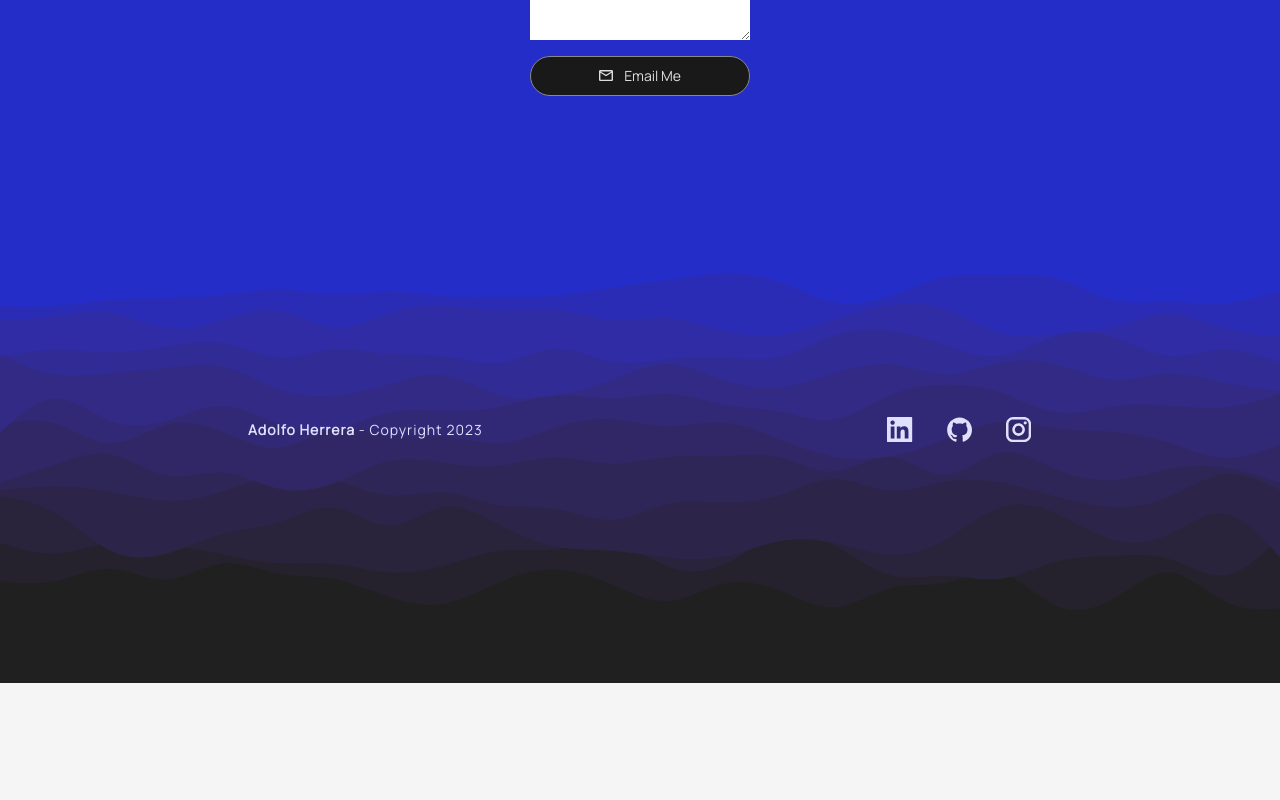
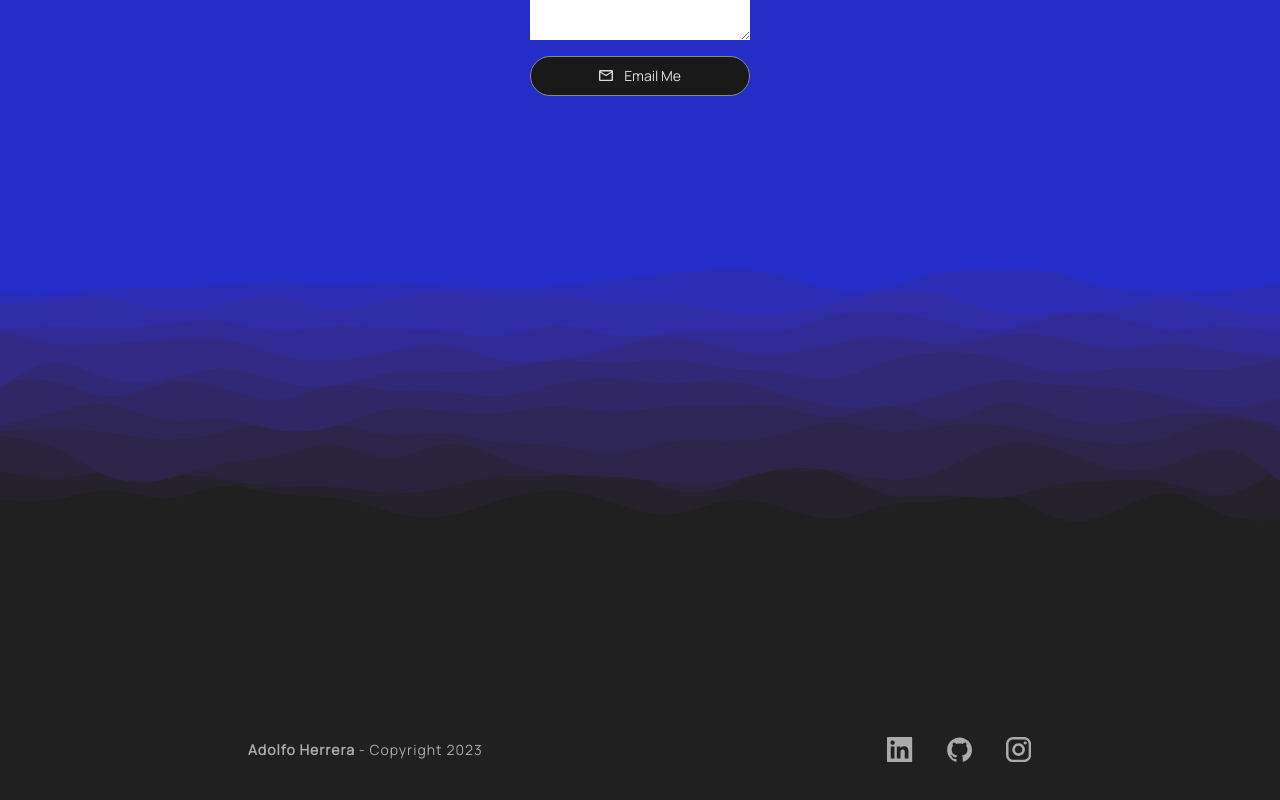
Before and after one commit to Wolfushima/portfolio, a React (Create React App) app: page / in a window 1280 px wide. Shown: the part 5832-6632 px from the top of the page. Before the commit the page ends 6515 px from the top, so only its background shows below. Built offline with nearby package versions, Linux system fonts and the light colour scheme; a web font is replaced by a local one.

Commit message:
style: Change layout of Footer component

```diff
--- a/src/components/Footer.jsx
+++ b/src/components/Footer.jsx
@@ -6,7 +6,9 @@ import { ReactComponent as LayeredWavesSVG } from '../assets/home/layered-waves-
 
 const Footer = () => (
   <footer id="footer" className="footer">
-    <LayeredWavesSVG className="footer__layered-waves" />
+    <div className="svg-divider-top">
+      <LayeredWavesSVG className="footer__shape-divider-top" />
+    </div>
     <div className="footer__wrapper">
       <div className="footer__container">
         <div className="footer__author">
--- a/src/sass/_footer.scss
+++ b/src/sass/_footer.scss
@@ -1,24 +1,31 @@
 .footer {
-  background-color: #292d7b;
-  background-image:
-  linear-gradient(to right, rgb(16, 67, 142, 0.6) 0%, rgb(8, 79, 74, 0.6) 100%),
-  url('../assets/home/stars-background.jpg');
-  background-position: center;
-  background-size: cover;
   position: relative;
+  background-color: #202020;
   /* svg margin fix */
-  &::after {
-    content: '';
-    position: absolute;
-    height: 4px;
+  .svg-divider-top {
+    height: 20rem;
     width: 100%;
-    background-color: #242dc7;
-    top: -2px;
+    position: relative;
+    &::before,
+    &::after {
+      content: '';
+      position: absolute;
+      width: 100%;
+      height: 4px;
+      z-index: 10;
+    }
+    &::before {
+      top: -2px;
+      background-color: #242dc7;
+    }
+    &::after {
+      bottom: -2px;
+      background-color: #202020;
+    }
   }
-  /* */
-  &__layered-waves {
+  /* svg margin fix */
+  &__shape-divider-top {
     display: block;
-    position: absolute;
     height: 100%;
     width: 100%;
     transform: rotate(180deg);
@@ -26,14 +33,14 @@
   }
   &__wrapper {
     max-width: 1440px;
-    padding: 10rem 5rem 15rem 5rem;
+    padding: 10rem 5rem 20rem 5rem;
     margin: 0 auto;
     position: inherit;
     @include breakpoint-down(medium) {
-      padding: 10rem 3rem 15rem 3rem;
+      padding: 10rem 3rem 20rem 3rem;
     }
     @include breakpoint-down(small) {
-      padding: 10rem 2rem 15rem 2rem;
+      padding: 5rem 2rem 20rem 2rem;
     }
   }
   &__container {
@@ -58,7 +65,7 @@
     p, span {
       font-family: 'Manrope', sans-serif;
       font-size: $font-sm;
-      color: #DEE0FC;
+      color: #ABABAB;
     }
     p {
       font-weight: 900;
@@ -97,7 +104,7 @@
       transition: all 0.3s ease;
       path {
         transition: all 0.3s ease;
-        fill: #DEE0FC;
+        fill: #ABABAB;
       }
     }
     @include breakpoint-down(small) {
@@ -120,8 +127,9 @@
     }
     &:hover {
       svg {
-        border: 1px solid #DEE0FC;
-        padding: 5px;
+        path {
+          fill: #DEE0FC;
+        }
       }
     }
   }
```
